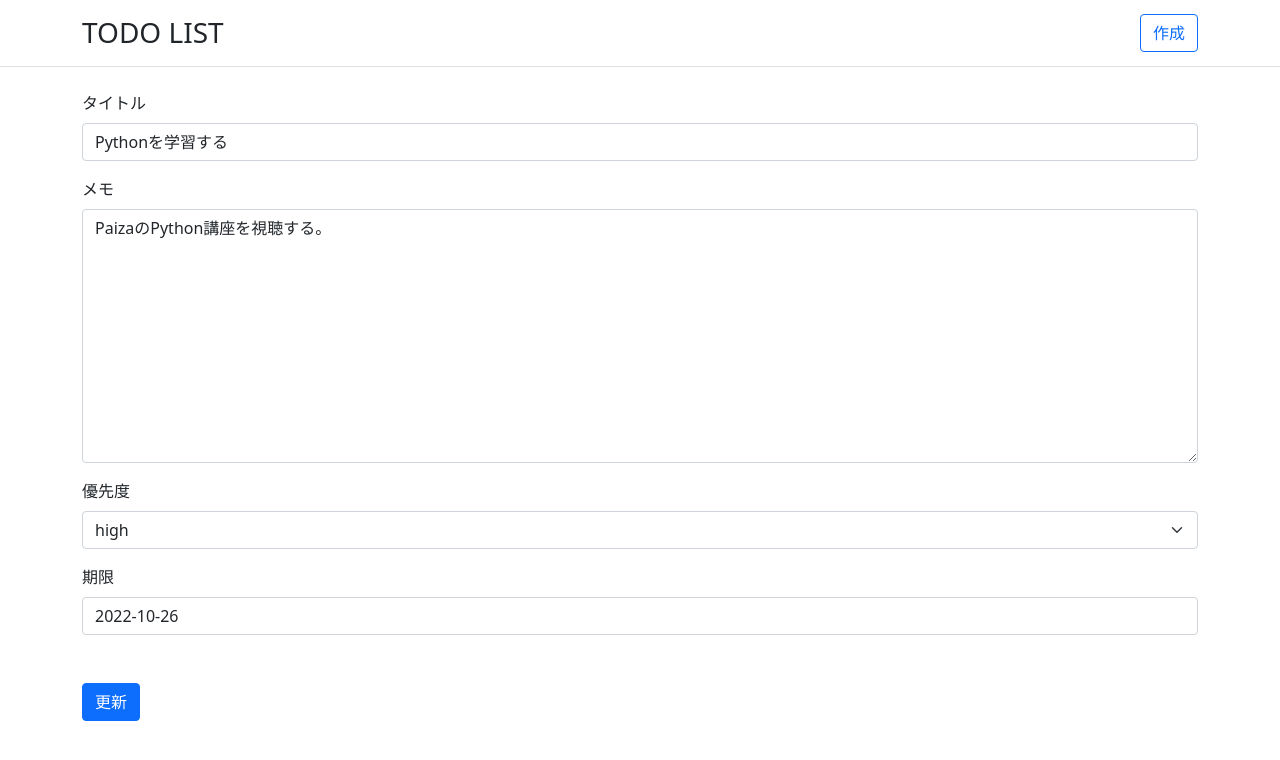
After one commit to kdntiaoao/django-todolist, a Django app: page /update/1 in a window 1280 px wide. The commit adds this page. Shown: the top 760 px of the page. Run offline with Django 4.2, Linux system fonts and the light colour scheme; data comes from the database, SQL or seed files in the repository; both versions use the stored data as it was after the commit; some libraries are stand-ins or nearby versions.

Commit message:
add update page

```diff
--- a/templates/list.html
+++ b/templates/list.html
@@ -33,7 +33,7 @@
                     </a>
                 </li>
                 <li>
-                    <a class="btn btn-success btn-sm" href="#">
+                    <a class="btn btn-success btn-sm" href="/update/{{ item.id }}">
                         <svg xmlns="http://www.w3.org/2000/svg" width="16" height="16" fill="currentColor" class="bi bi-pencil" viewBox="0 0 16 16">
                             <path d="M12.146.146a.5.5 0 0 1 .708 0l3 3a.5.5 0 0 1 0 .708l-10 10a.5.5 0 0 1-.168.11l-5 2a.5.5 0 0 1-.65-.65l2-5a.5.5 0 0 1 .11-.168l10-10zM11.207 2.5 13.5 4.793 14.793 3.5 12.5 1.207 11.207 2.5zm1.586 3L10.5 3.207 4 9.707V10h.5a.5.5 0 0 1 .5.5v.5h.5a.5.5 0 0 1 .5.5v.5h.293l6.5-6.5zm-9.761 5.175-.106.106-1.528 3.821 3.821-1.528.106-.106A.5.5 0 0 1 5 12.5V12h-.5a.5.5 0 0 1-.5-.5V11h-.5a.5.5 0 0 1-.468-.325z"/>
                         </svg>
--- /dev/null
+++ b/templates/update.html
@@ -0,0 +1,31 @@
+{% extends 'base.html' %}
+
+{% load widget_tweaks %}
+
+{% block page_header %} Update Page {% endblock page_header %}
+
+{% block content %}
+<div class="container pt-4">
+    <form action="" method="POST">{% csrf_token %}
+        <div class="mb-5">
+            <div class="mb-3">
+                <label for="id_title" class="form-label">タイトル</label>
+                {{ form.title|add_class:"form-control" }}
+            </div>
+            <div class="mb-3">
+                <label for="id_memo" class="form-label">メモ</label>
+                {{ form.memo|add_class:"form-control" }}
+            </div>
+            <div class="mb-3">
+                <label for="id_priority" class="form-label">優先度</label>
+                {{ form.priority|add_class:"form-select" }}
+            </div>
+            <div>
+                <label for="id_deadline" class="form-label">期限</label>
+                {{ form.deadline|add_class:"form-control" }}
+            </div>
+        </div>
+        <input type="submit" value="更新" class="btn btn-primary">
+    </form>
+</div>
+{% endblock content %}
--- a/todo/models.py
+++ b/todo/models.py
@@ -5,12 +5,11 @@ from django.db import models
 
 CHOICE = (("danger", "high"), ("warning", "normal"), ("info", "low"))
 
-
 class TodoModel(models.Model):
     title = models.CharField(max_length=100)
     memo = models.TextField()
     priority = models.CharField(max_length=50, choices=CHOICE)
-    deadline = models.DateField()
+    deadline= models.DateField()
 
     def __str__(self):
         return self.title
--- a/todo/urls.py
+++ b/todo/urls.py
@@ -1,9 +1,10 @@
 from django.urls import path
-from .views import TodoDelete, TodoList, TodoDetail, TodoCreate
+from .views import TodoDelete, TodoList, TodoDetail, TodoCreate, TodoUpdate
 
 urlpatterns = [
     path("list/", TodoList.as_view(), name="list"),
     path("detail/<int:pk>", TodoDetail.as_view(), name="detail"),
     path("create/", TodoCreate.as_view(), name="create"),
     path("delete/<int:pk>", TodoDelete.as_view(), name="delete"),
+    path("update/<int:pk>", TodoUpdate.as_view(), name="update"),
 ]
--- a/todo/views.py
+++ b/todo/views.py
@@ -1,5 +1,5 @@
 from django.shortcuts import render
-from django.views.generic import ListView, DetailView, CreateView, DeleteView
+from django.views.generic import ListView, DetailView, CreateView, DeleteView, UpdateView
 from django.urls import reverse_lazy
 
 from todo.models import TodoModel
@@ -25,3 +25,9 @@ class TodoDelete(DeleteView):
     template_name: str = 'delete.html'
     model = TodoModel
     success_url = reverse_lazy('list')
+
+class TodoUpdate(UpdateView):
+    template_name: str = 'update.html'
+    model = TodoModel
+    fields = {'title', 'memo', 'priority', 'deadline'}
+    success_url = reverse_lazy('list')
```
Also changed, not shown: db.sqlite3.
